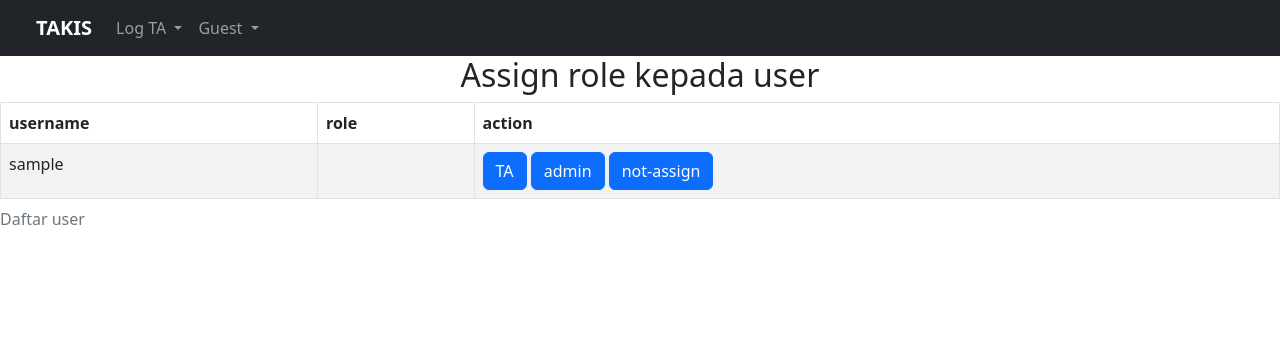
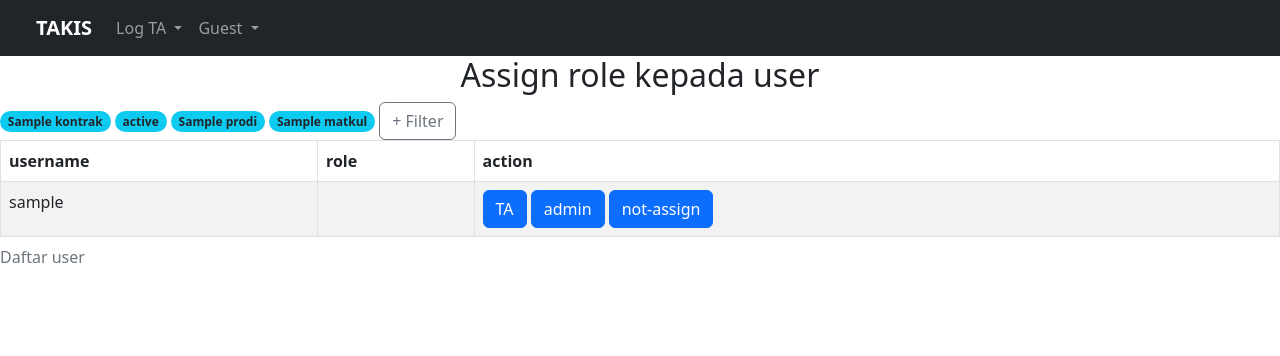
Before and after one commit to richiecsenlia/takis, a Django app: template authentication/templates/registration/change_role.html in a window 1280 px wide. Shown: the top 356 px of the page. Run offline with Django 4.2, Linux system fonts and the light colour scheme; tables that the repository leaves empty hold one stand-in row (values such as "Sample post"); the template is opened without the code that fills it: values that come from a table or form of the project are taken from there, most other values are stand-ins (such as "Sample title", 1, 10 or a date in 2020).

Commit message:
[GREEN] implement user filter

```diff
--- a/authentication/templates/registration/change_role.html
+++ b/authentication/templates/registration/change_role.html
@@ -2,10 +2,26 @@
 
 
 {% block content%}
+
+
     <div class="container text-center">
         <h2> Assign role kepada user </h2>
     </div>
-
+    {% for kontrak in filter_kontrak %}
+<span class="badge rounded-pill bg-info text-dark">{{kontrak}}</span>
+{% endfor %}
+{% for status in filter_status %}
+<span class="badge rounded-pill bg-info text-dark">{{status}}</span>
+{% endfor %}
+{% for prodi in filter_prodi %}
+<span class="badge rounded-pill bg-info text-dark">{{prodi}}</span>
+{% endfor %}
+{% for matkul in filter_matkul %}
+<span class="badge rounded-pill bg-info text-dark">{{matkul}}</span>
+{% endfor %}
+    <button type="button" class="btn btn-outline-secondary" data-bs-toggle="modal" data-bs-target="#filter">
+        + Filter
+      </button>
 
     <table class ='table table-striped table-bordered'>
         <caption>Daftar user</caption>
@@ -33,4 +49,83 @@
         </tr>
         {% endfor %}
     </table>
+    <div class="modal" tabindex="-1" id = "filter">
+        <div class="modal-dialog">
+          <div class="modal-content">
+            <div class="modal-header">
+              <h5 class="modal-title">Filter</h5>
+              <button type="button" class="btn-close" data-bs-dismiss="modal" aria-label="Close"></button>
+            </div>
+
+            <div class="modal-body">
+              <form method ='GET'>
+
+                <div id="kontrak" class="form-text">
+                  kontrak
+                </div>
+                {% for kontrak in kontrak_choices %}
+                <div class="form-check form-check-inline" id = "kontrak">
+                  <input class="form-check-input" type="checkbox" value="{{kontrak.1}}" name ="kontrak" id="{{kontrak.1}}"
+                  {% if kontrak.1 in filter_kontrak %}
+                    checked
+                  {% endif %}
+              >
+                  <label class="form-check-label" for="{{kontrak.1}}">
+                    {{ kontrak.1 }}
+                  </label>
+                </div>
+                {% endfor %}
+                <div id="status" class="form-text">
+                  status
+                </div>
+                {% for status in status_choices %}
+                <div class="form-check form-check-inline">
+                  <input class="form-check-input" type="checkbox" value="{{status.1}}"name = "status" id="{{status.1}}"
+                  {% if status.1 in filter_status %}
+                    checked
+                  {% endif %}>
+                  <label class="form-check-label" for="{{status.1}}">
+                    {{ status.1 }}
+                  </label>
+                </div>
+                {% endfor %}
+                <div id="prodi" class="form-text">
+                  prodi
+                </div>
+                {% for prodi in prodi_choices %}
+                <div class="form-check ">
+                  <input class="form-check-input" type="checkbox" value="{{prodi.1}}"name="prodi" id="{{prodi.1}}"
+                  {% if prodi.1 in filter_prodi %}
+                    checked
+                  {% endif %}>
+                  <label class="form-check-label" for="{{prodi.1}}">
+                    {{ prodi.1 }}
+                  </label>
+                </div>
+                {% endfor %}
+                <div id="matkul" class="form-text">
+                    matkul
+                  </div>
+                {% for matkul in matkul_choices %}
+                <div class="form-check ">
+                  <input class="form-check-input" type="checkbox" value="{{matkul.nama}}"name="matkul" id="{{matkul.nama}}"
+                  {% if matkul.1 in filter_matkul %}
+                    checked
+                  {% endif %}>
+                  <label class="form-check-label" for="{{matkul.nama}}">
+                    {{ matkul.nama }}
+                  </label>
+                </div>
+                {% endfor %}
+                <button type="submit" class="btn btn-primary">Submit</button>
+                <button type="button" class="btn btn-secondary" data-bs-dismiss="modal">Close</button>
+              </form>
+            </div>
+            <div class="modal-footer">
+
+            </div>
+
+          </div>
+        </div>
+      </div>
 {% endblock %}
--- a/pengisianLog/views.py
+++ b/pengisianLog/views.py
@@ -81,5 +81,8 @@ def daftarLogEvaluator(request):
     context = {'logs': logs,
                 'kategori_choice': kategori_choice,
                 'periode_choice': periode_choice,
-                'bulan_choice': bulan_choice}
+                'bulan_choice': bulan_choice,
+                'filter_bulan':filter_bulan,
+                'filter_kategori':filter_kategori,
+                'filter_periode':filter_periode}
     return render(request, 'daftarLog.html', context)
```
Also changed, not shown: authentication/views.py (+34 -2 lines), pengisianLog/templates/daftarLog.html (+28 -7 lines).
